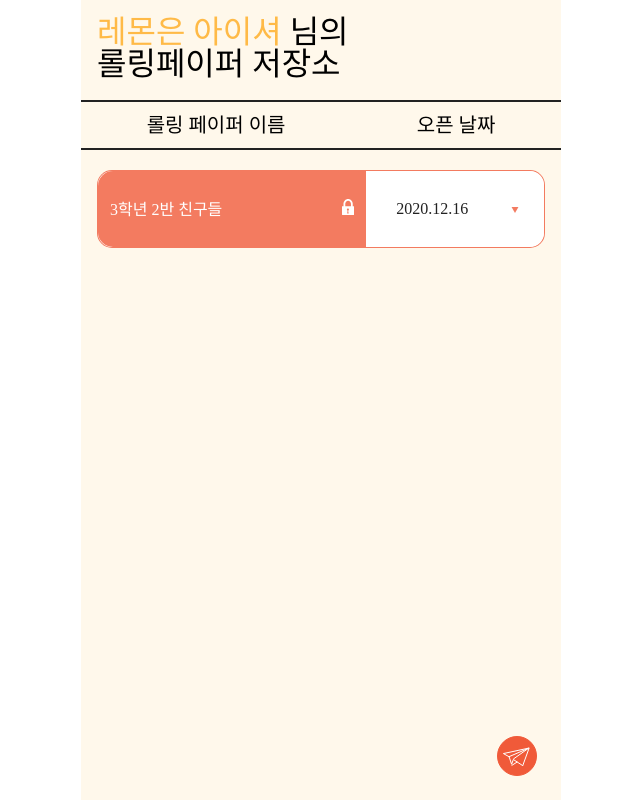
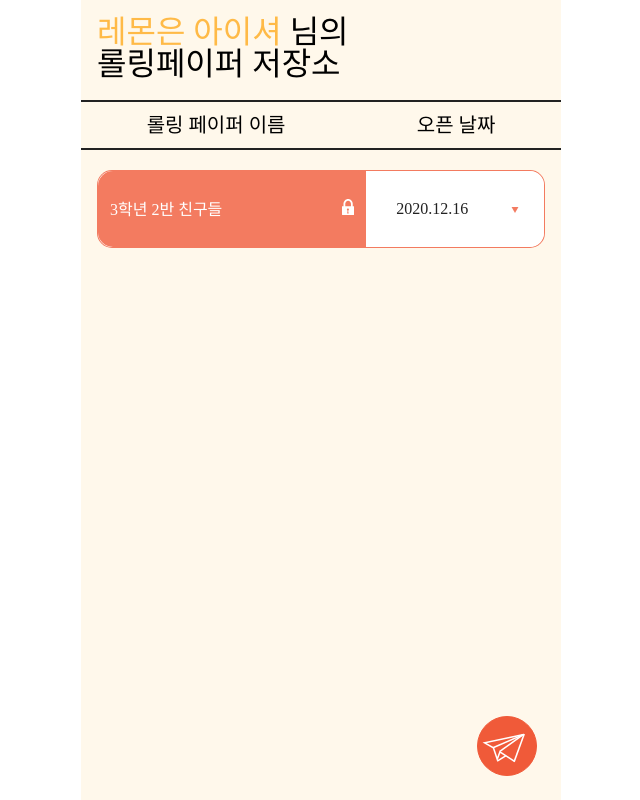
Before and after one commit to Memory-maker/rolling-paper-client, a React (Vite) app: page /mypage in a window 1280 px wide. Shown: the whole page, without its empty margins (319-959 px from the left). Built offline with nearby package versions, Linux system fonts and the light colour scheme; a web font is replaced by a local one.

Commit message:
fix: button size, hover fix

```diff
--- a/src/pages/MyPage/components/AddButton/index.tsx
+++ b/src/pages/MyPage/components/AddButton/index.tsx
@@ -3,6 +3,7 @@ import { ReactComponent as PaperAirPlaneIcon } from "/src/assets/svgs/paper-airp
 import styled from "styled-components";
 
 import { useCallback, useState } from "react";
+import { colors } from "../../../../theme/color";
 
 function AddButton() {
   const [isModalOpen, setIsModalOpen] = useState(false);
@@ -24,27 +25,33 @@ const StyledButton = styled.button`
   position: absolute;
   bottom: 24px;
   right: 24px;
-  width: 40px;
-  height: 40px;
+  width: 60px;
+  height: 60px;
   background: #f05a39;
   color: #222;
   border-radius: 50%;
   border: 1px solid #f05a39;
   padding-left: 3px;
-  margin: auto;
   cursor: pointer;
-
+  display: flex;
+  align-items: center;
+  justify-content: center;
   :focus {
     outline: none;
   }
 `;
 
 const StyledIcon = styled(PaperAirPlaneIcon)`
-  width: 32px;
-  height: 32px;
+  padding-bottom: 5px;
   path,
   line {
     stroke-width: 2px;
     stroke: #fff;
   }
+  &:hover {
+    line,
+    path {
+      stroke: ${colors.SUB_POINT_COLOR};
+    }
+  }
 `;
```
